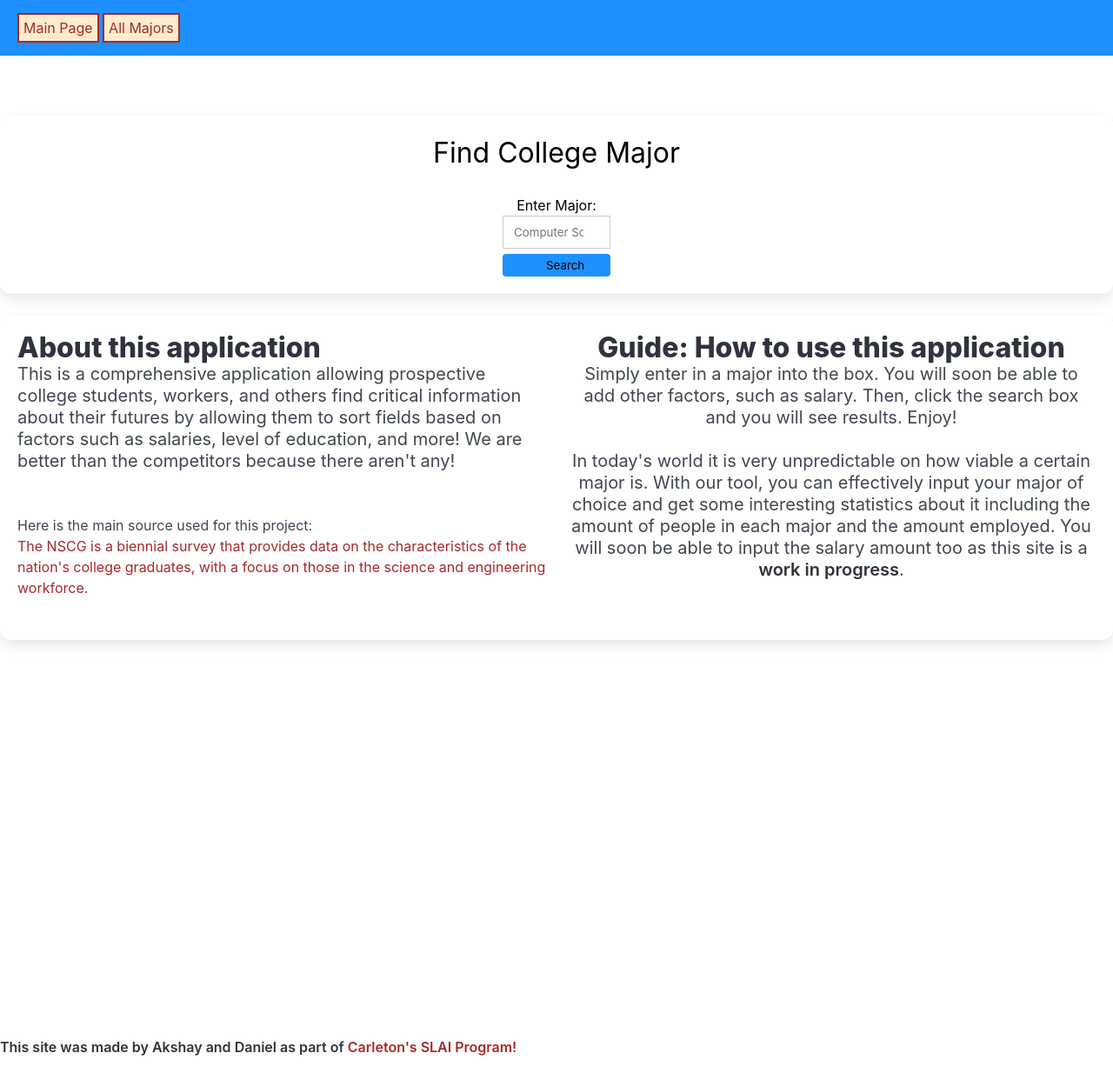
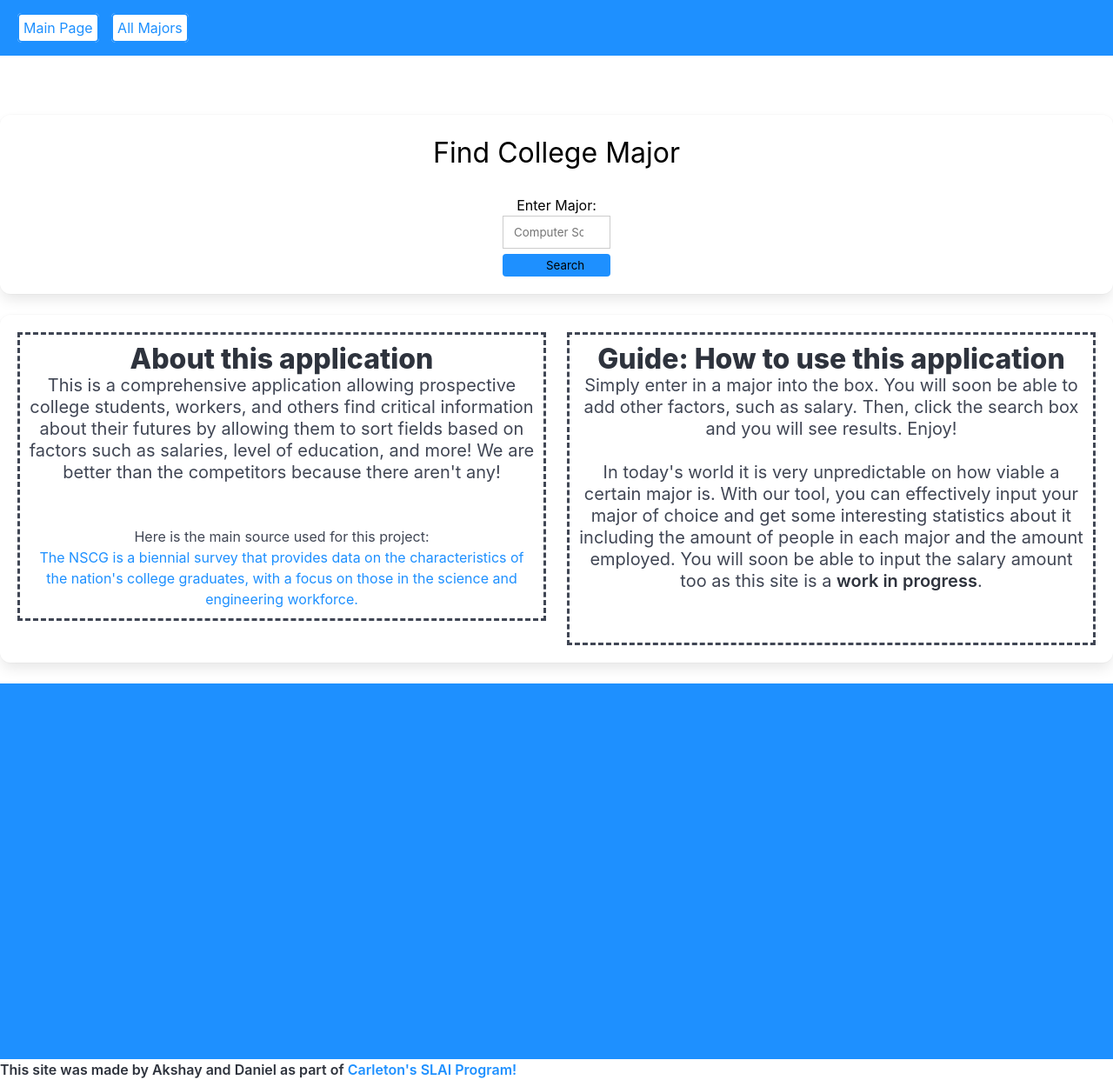
Before and after one commit to Aksh124/slai-cs-final-project, a Flask app: page / in a window 1280 px wide. Shown: the whole page at 87% size. Before the commit the page ends 1214 px from the top, so only its background shows below. Run offline with Flask 3, Linux system fonts and the light colour scheme.

Commit message:
Add files via upload

```diff
--- a/static/style.css
+++ b/static/style.css
@@ -7,28 +7,41 @@
     text-align: center;
     padding: 10px;
 }
-
+/*NAVBAR CLASSES*/
 .bulma_sucks {
     text-align: left;
     padding: 20px;
     background-color: dodgerblue;
     /* dodger blue best color oat*/
+    /* fr fr*/
+    position: sticky;
+    overflow: hidden;
+    top: 0;
 }
 
+.bulma_sucks a:hover{
+    background-color: lightgray
+}
+
+.bulma_sucks a:active{
+    background-color: dodgerblue;
+}
+
+/*end NAVBAR CLASSES*/
 .main_page_tag{
     color: black;
     border: 2px solid;
     padding: 5px;
-    background-color: blanchedalmond; /*easter egg*/
+    background-color: white; /*easter egg*/
+    border-radius: 5px;
+}
+
+.main_page_tag2{
+    margin-left:10px;
 }
 
 a:link {
-  color: brown;
-}
-
-.section{
-    text-align: center;
-    border-style: dotted;
+  color: dodgerblue;
 }
 
 input[type=text], select {
@@ -60,3 +73,24 @@ input[type=submit]:hover {
 input[type=submit]:active {
     background-color: skyblue;
 }
+
+.options{
+    max-height: 75px;
+    position: relative;
+    font-family: 'Courier New', Courier, monospace;
+}
+
+.section_one{
+    border: dashed;
+    padding: 10px;
+    text-align: center;
+}
+
+.section_two{
+    padding: 10px;
+    border: dashed;
+}
+
+.section_three{
+    background-color: dodgerblue;
+}
```
Also changed, not shown: static/abort404.jpeg (added), static/real_job.jpg (added), static/real_job_copy.jpeg (added).
